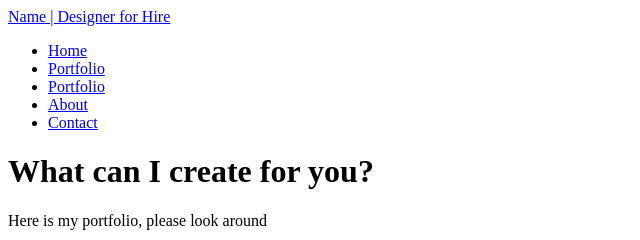
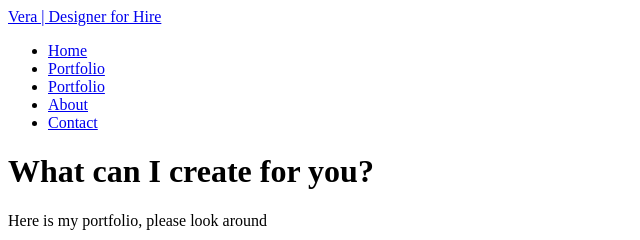
Before and after one commit to kimvera/kimvera.github.io, a plain HTML site: page index.html in a window 1280 px wide. Shown: the top 240 px of the page, 0-640 px from the left. Drawn offline with Linux system fonts and the light colour scheme.

Commit message:
Update index.html

```diff
--- a/index.html
+++ b/index.html
@@ -5,7 +5,7 @@
 </head>
 <body>
 <nav>
-  <a href="#">Name | Designer for Hire</a>
+  <a href="#">Vera | Designer for Hire</a>
   <ul>
     <li><a href="#">Home</a></li>
     <li><a href="portfolio.html">Portfolio</a></li>
```
